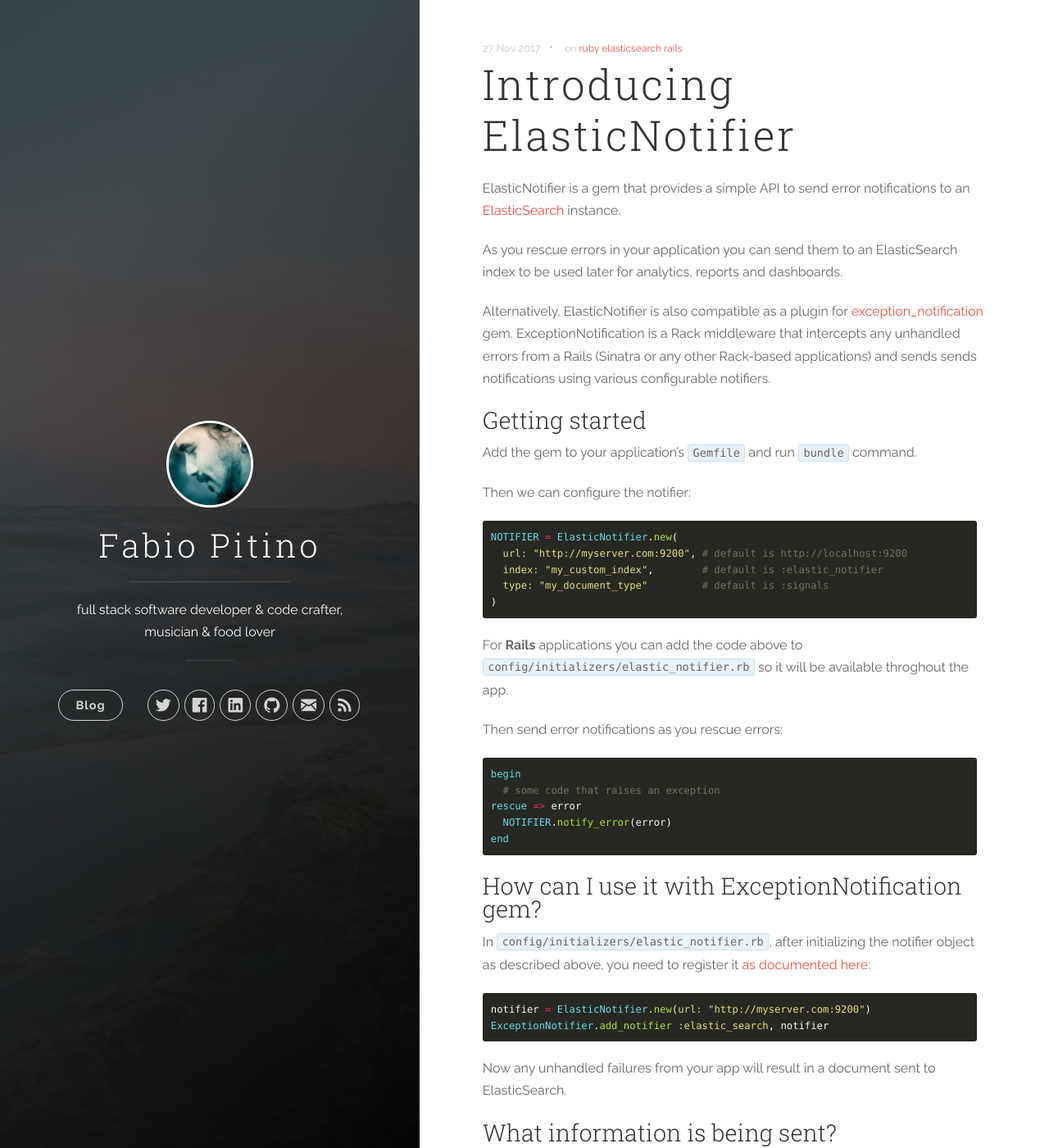
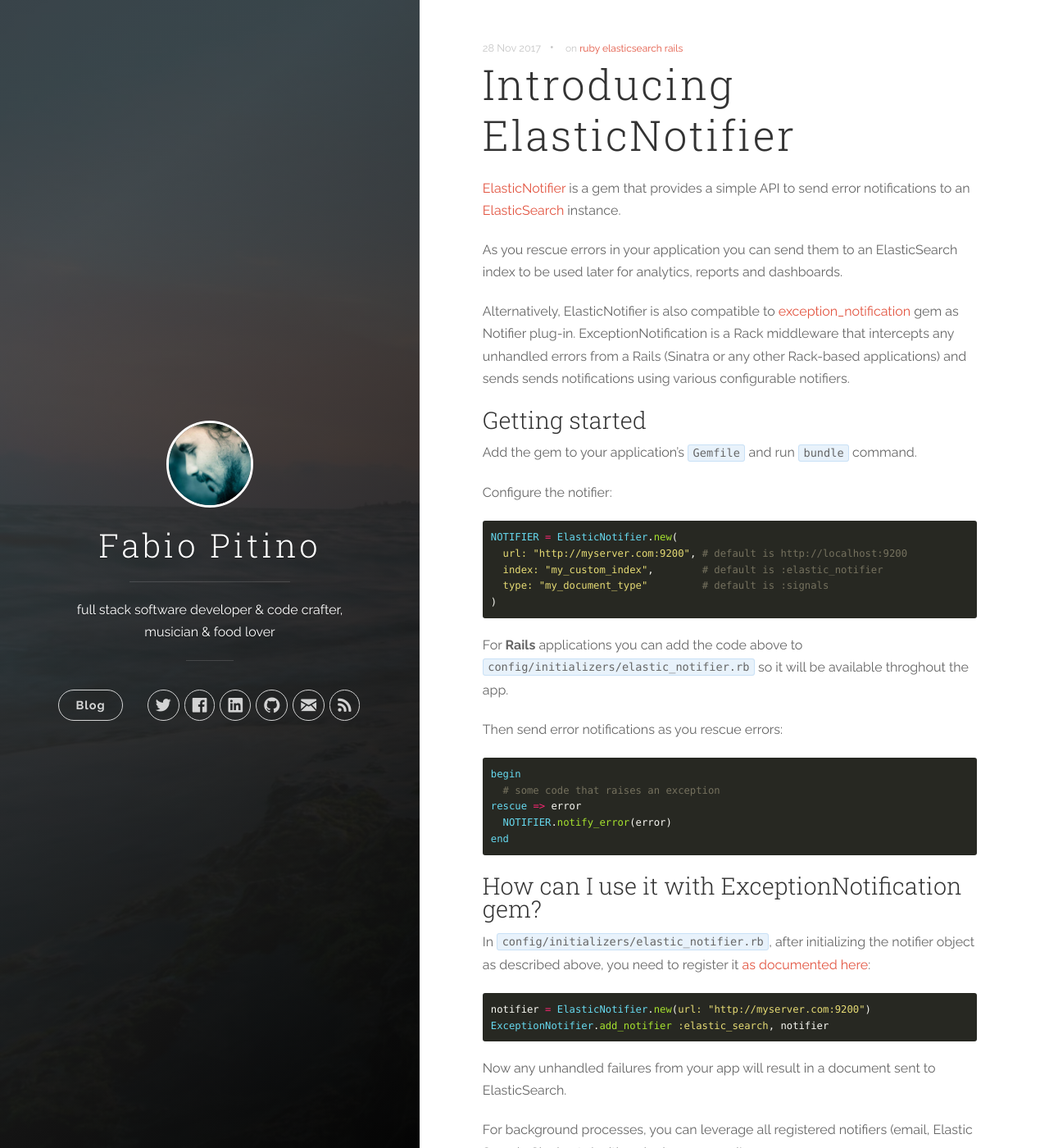
Before and after one commit to hspazio/hspazio.github.io, a Jekyll site: the page built from _posts/2017-11-27-elastic-notifier-gem.markdown, in a window 1280 px wide and 1400 px high. Shown: the whole window at 82% size. Built offline with Jekyll 4.4.1, drawn with Linux system fonts in a browser that asks for light colours; nearby versions of some CDN libraries; comment, search, counter and statistics services are not loaded; some of the changed text lies outside the part shown.

Commit message:
finalize post

````diff
--- a/_posts/2017-11-27-elastic-notifier-gem.markdown
+++ b/_posts/2017-11-27-elastic-notifier-gem.markdown
@@ -1,23 +1,24 @@
 ---
 layout: post
 title: "Introducing ElasticNotifier"
-date: 2017-11-27
+date: 2017-11-28
 tags: [ruby, elasticsearch, rails]
 comments: true
 ---
 
-ElasticNotifier is a gem that provides a simple API to send error notifications to an [ElasticSearch](https://www.elastic.co/) instance.
+[ElasticNotifier][elastic_notifier_github] is a gem that provides a simple API to send error notifications to an [ElasticSearch](https://www.elastic.co/) instance.
 
 As you rescue errors in your application you can send them to an ElasticSearch index to be used later for analytics, reports and dashboards.
 
-Alternatively, ElasticNotifier is also compatible as a plugin for [exception_notification](https://github.com/smartinez87/exception_notification) gem.
+Alternatively, ElasticNotifier is also compatible to [exception_notification](https://github.com/smartinez87/exception_notification) gem as Notifier plug-in.
 ExceptionNotification is a Rack middleware that intercepts any unhandled errors from a Rails (Sinatra or any other Rack-based applications) and sends sends notifications using various configurable notifiers.
 
 ### Getting started
 
 Add the gem to your application's `Gemfile` and run `bundle` command.
 
-Then we can configure the notifier:
+Configure the notifier:
+
 ```ruby
 NOTIFIER = ElasticNotifier.new(
   url: "http://myserver.com:9200", # default is http://localhost:9200
@@ -49,6 +50,16 @@
 
 Now any unhandled failures from your app will result in a document sent to ElasticSearch.
 
+For background processes, you can leverage all registered notifiers (email, Elastic Search, Slack, etc.) with a single command!
+
+```ruby
+begin
+  # some code that raises an exception
+rescue => exception
+  ExceptionNotifier.notify_exception(exception)
+end
+```
+
 ### What information is being sent?
 
 At the time the notifier is invoked it collects some information from the environment, serializes it together with the exception details and sent it to the Elastic instance.
@@ -77,4 +88,7 @@
 
 ### Do you fancy contributing?
 
-Bug reports and PR as well as simple feedback are very welcome!
+Please get in touch! Bug reports and PR as well as simple feedback are very welcome!
+The code is available on [GitHub][elastic_notifier_github] and the gem is officially deployed to [Rubygems.org](https://rubygems.org/gems/elastic_notifier).
+
+[elastic_notifier_github]: https://github.com/hspazio/elastic_notifier
````
